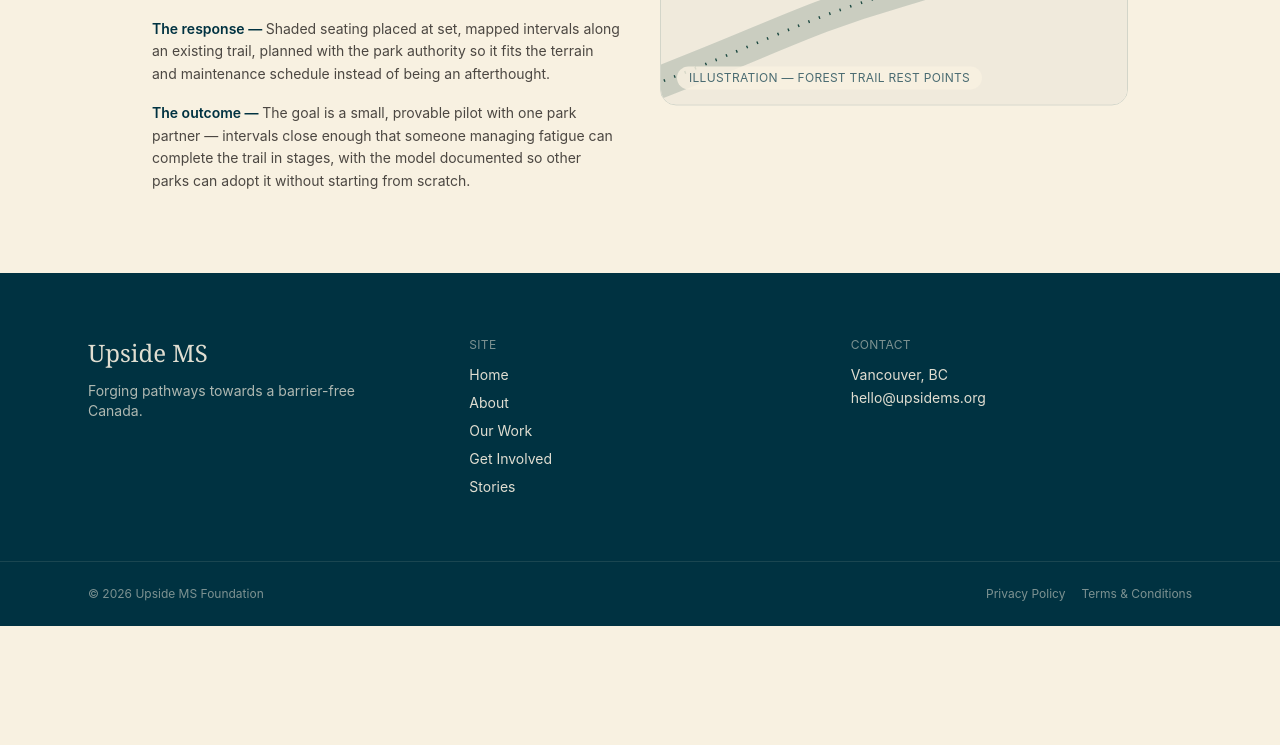
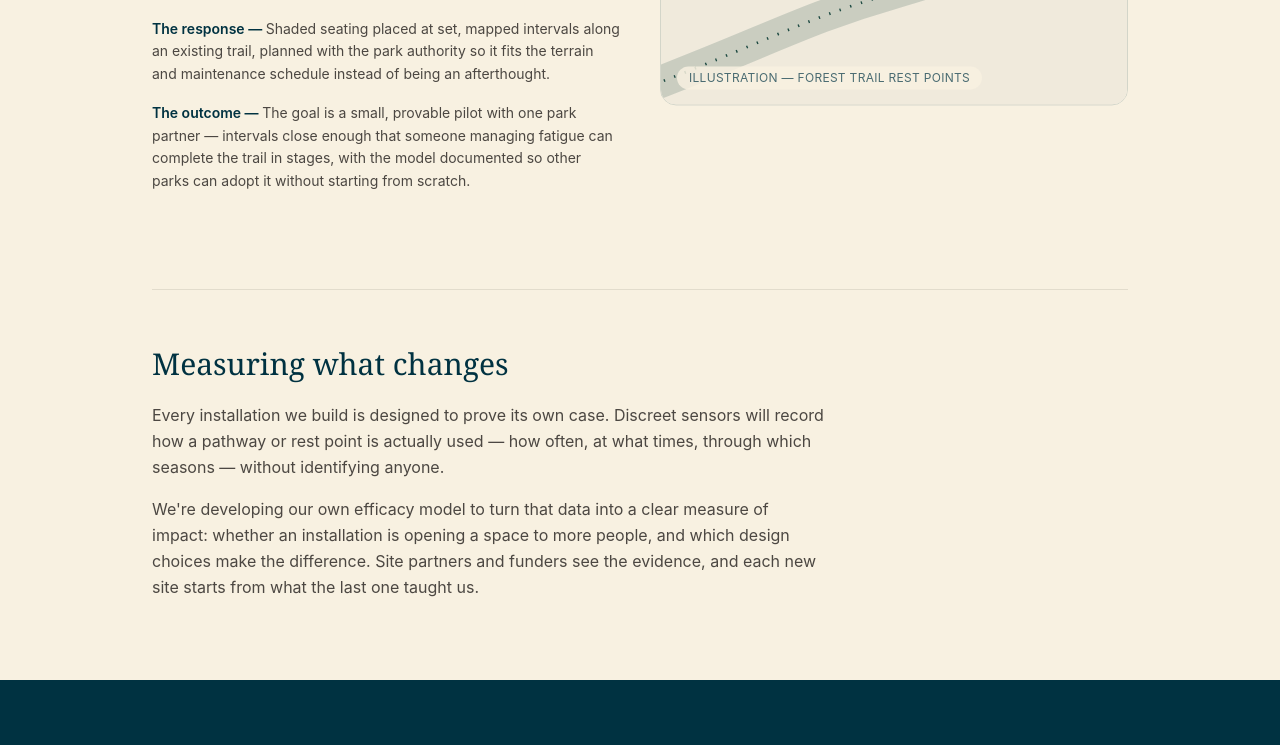
Before and after one commit to keefpetes/upsidems, a Next.js app: page /our-work in a window 1280 px wide. Shown: the part 1075-1820 px from the top of the page. Before the commit the page ends 1701 px from the top, so only its background shows below. Built offline with nearby package versions, Linux system fonts and the light colour scheme.

Commit message:
Our Work: add 'Measuring what changes' section
Co-Authored-By: Claude Opus 5.5 <noreply@anthropic.com>

```diff
--- a/src/app/our-work/page.tsx
+++ b/src/app/our-work/page.tsx
@@ -65,6 +65,29 @@ export default function OurWork() {
           </article>
         ))}
       </div>
+
+      <section className="mt-24 border-t border-ink/10 pt-14">
+        <ScrollReveal>
+          <div data-scroll-reveal className="max-w-2xl">
+            <h2 className="font-display text-3xl text-forest mb-5">
+              Measuring what changes
+            </h2>
+            <p className="text-ink/80 leading-relaxed mb-4">
+              Every installation we build is designed to prove its own case.
+              Discreet sensors will record how a pathway or rest point is
+              actually used — how often, at what times, through which seasons —
+              without identifying anyone.
+            </p>
+            <p className="text-ink/80 leading-relaxed">
+              We&apos;re developing our own efficacy model to turn that data
+              into a clear measure of impact: whether an installation is
+              opening a space to more people, and which design choices make the
+              difference. Site partners and funders see the evidence, and each
+              new site starts from what the last one taught us.
+            </p>
+          </div>
+        </ScrollReveal>
+      </section>
     </div>
   );
 }
```
